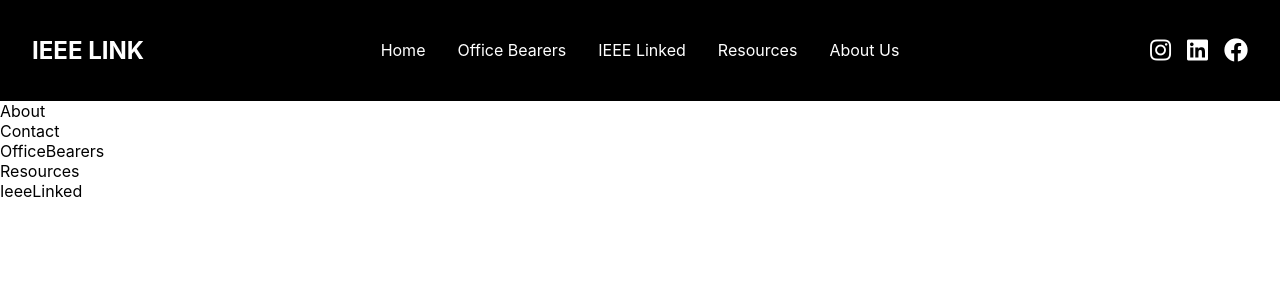
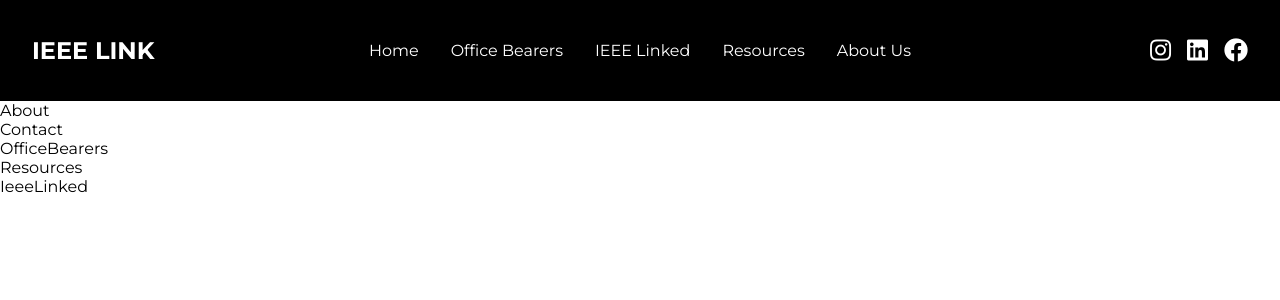
Before and after one commit to NeilSenEasow/link-camp-task-by-NeilSenEasow, a React (Create React App) app in the folder linksite/: page / in a window 1280 px wide. Shown: the top 300 px of the page. Built offline with nearby package versions, Linux system fonts and the light colour scheme; the HTML template or start-up script is replaced by a standard one.

Commit message:
Add font Montserrat

```diff
--- a/linksite/public/index.html
+++ b/linksite/public/index.html
@@ -26,6 +26,7 @@
     -->
     <title>React App</title>
     <link rel="stylesheet" href="https://cdnjs.cloudflare.com/ajax/libs/font-awesome/5.15.4/css/all.min.css">
+    <link href="https://fonts.googleapis.com/css2?family=Montserrat:wght@300;400;500;600;700&display=swap" rel="stylesheet">
   </head>
   <body>
     <noscript>You need to enable JavaScript to run this app.</noscript>
--- a/linksite/src/App.css
+++ b/linksite/src/App.css
@@ -1,3 +1,7 @@
+* {
+  font-family: "Montserrat", sans-serif;
+}
+
 .App {
   text-align: center;
 }
--- a/linksite/src/App.js
+++ b/linksite/src/App.js
@@ -8,14 +8,11 @@
 function App() {
   return (
     <div>
-      {/* Navbar */}
       <nav className="navbar">
-        {/* Logo Section */}
         <div className="logo">
           <h1>IEEE LINK</h1>
         </div>
 
-        {/* Navigation Links */}
         <div className="nav-links">
           <a href="#home">Home</a>
           <a href="#office-bearers">Office Bearers</a>
@@ -24,7 +21,6 @@
           <a href="#about">About Us</a>
         </div>
 
-        {/* Social Icons */}
         <div className="social-icons">
           <a href="#instagram"><i className="fab fa-instagram"></i></a>
           <a href="#linkedin"><i className="fab fa-linkedin"></i></a>
@@ -32,7 +28,6 @@
         </div>
       </nav>
 
-      {/* Main Content */}
       <div className="main-content">
         <About />
         <Contact />
```
